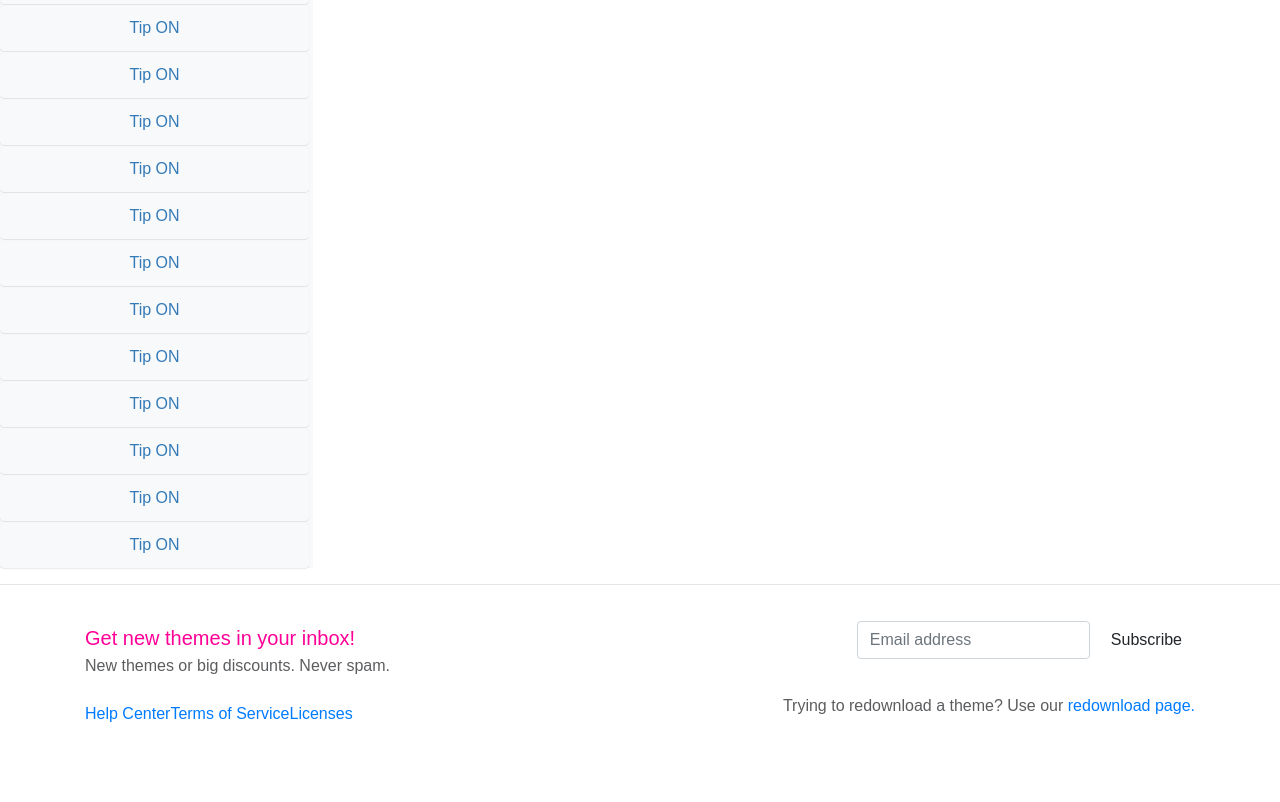
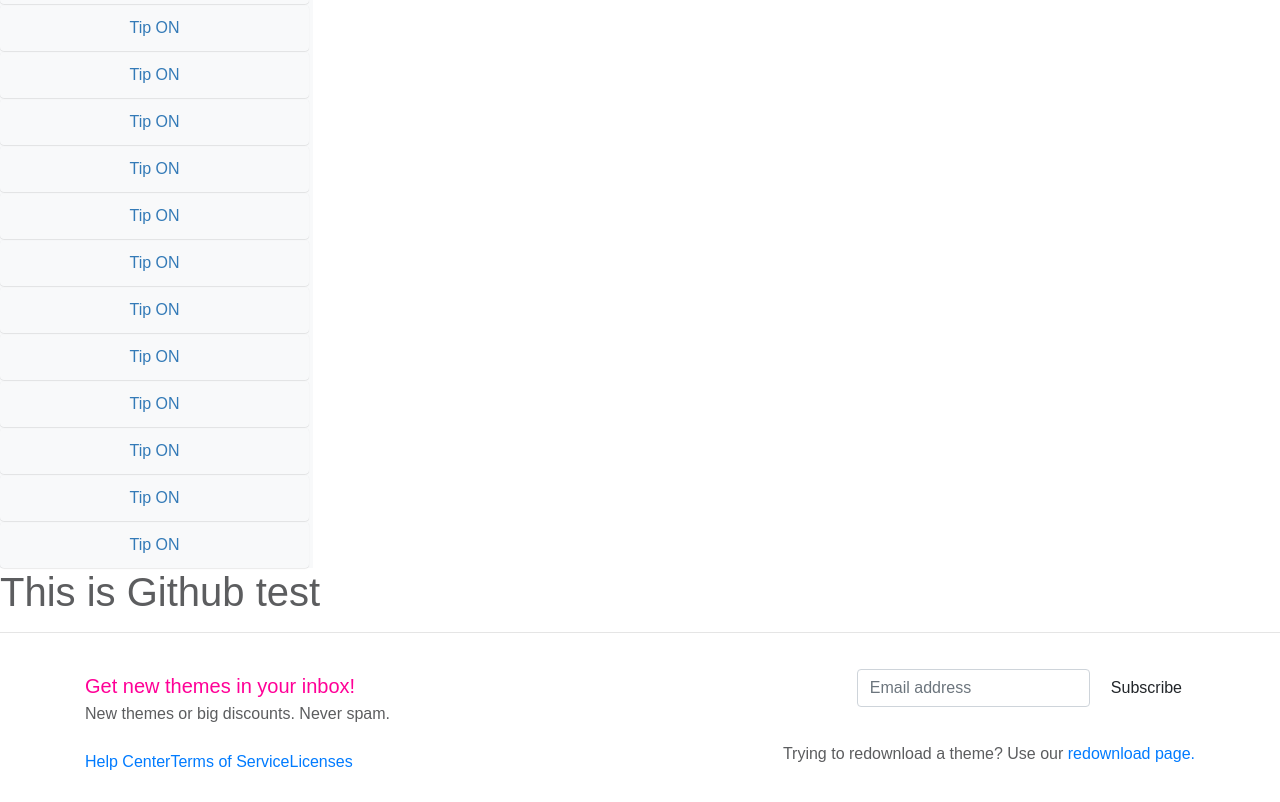
Before and after one commit to rximrankhan/historyofhero, a plain HTML site: page Books/index.html in a window 1280 px wide. Shown: the part 445-1247 px from the top of the page. Before the commit the page ends 1199 px from the top, so only its background shows below. Drawn offline with Linux system fonts and the light colour scheme.

Commit message:
Update index.html
This is github test update

```diff
--- a/Books/index.html
+++ b/Books/index.html
@@ -111,7 +111,7 @@ Lorem ipsum dolor sit amet, consectetur adipisicing elit, sed do eiusmod tempor
 </div>
 </div>
 
-
+<h1>This is Github test</h1>
 
     <hr> <!--start footer-->
   <footer>
```
